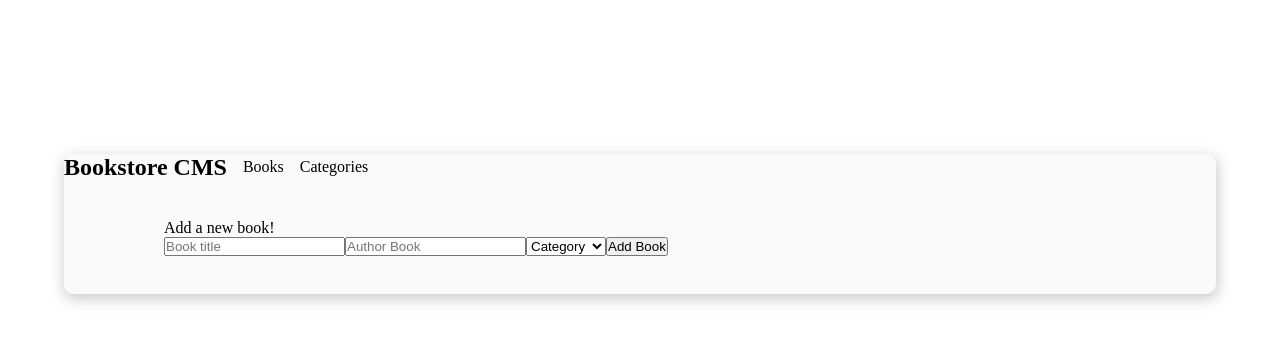
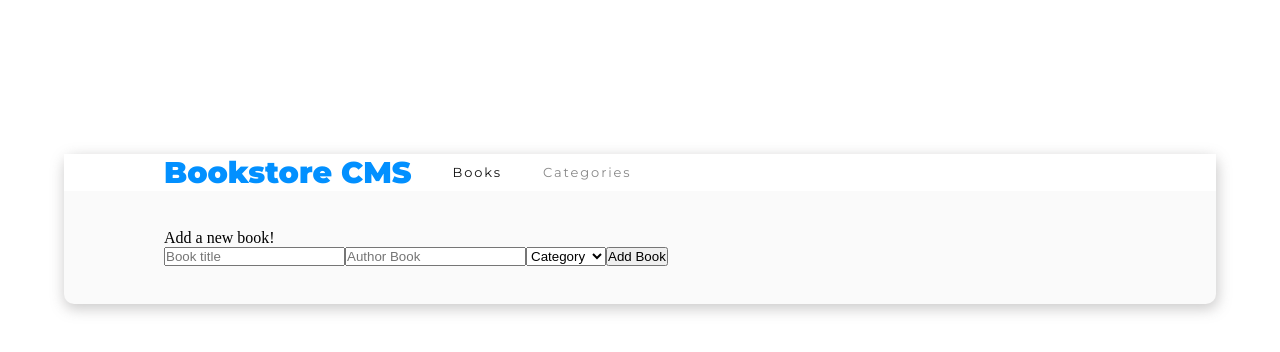
Before and after one commit to federicaulzurrun/Bookstore, a React (Create React App) app: page / in a window 1280 px wide. Shown: the top 352 px of the page. Built offline with nearby package versions, Linux system fonts and the light colour scheme; no server answers.

Commit message:
add style to the NavBar

```diff
--- a/src/components/NavBar.jsx
+++ b/src/components/NavBar.jsx
@@ -7,7 +7,7 @@ const NavBar = () => (
     <div className="navTitle">
       <h1>Bookstore CMS</h1>
       <Link to="/" className="navItems">Books</Link>
-      <NavLink to="/Categories" className="navItems">Categories</NavLink>
+      <NavLink to="/Categories" className="navItems cat">Categories</NavLink>
     </div>
   </nav>
 );
--- a/src/style/Navbar.css
+++ b/src/style/Navbar.css
@@ -1,16 +1,77 @@
+@import url('https://fonts.googleapis.com/css2?family=Montserrat:wght@400;900&display=swap');
+
 nav {
   display: flex;
+  flex-direction: column;
+  padding: 0.5rem;
   justify-content: space-between;
+  align-items: center;
+  background-color: #fff;
 }
 
 .navTitle {
   display: flex;
-  justify-content: space-between;
+  align-items: center;
+  flex-direction: column;
 }
 
 .navItems {
-  padding-left: 1rem;
+  font-size: 0.813rem;
+  font-weight: normal;
+  font-stretch: normal;
+  font-style: normal;
+  font-family: 'Montserrat', sans-serif;
+  line-height: normal;
+  letter-spacing: 1.9px;
+  color: #121212;
   text-decoration: none;
-  color: #000;
-  align-self: center;
+  margin-bottom: 1rem;
 }
+
+.cat {
+  opacity: 0.5;
+}
+
+h1 {
+  color: #0290ff;
+  font-weight: bold;
+  font-size: 1.875rem;
+  font-stretch: normal;
+  font-style: normal;
+  line-height: normal;
+  letter-spacing: normal;
+  font-family: 'Montserrat', sans-serif;
+}
+
+.userIcon {
+  width: 1.063rem;
+  height: 1.063rem;
+  color: #0290ff;
+  border: solid 1px #e8e8e8;
+  border-radius: 45rem;
+  padding: 0.875rem;
+  cursor: pointer;
+}
+
+@media screen and (min-width: 768px) {
+  nav {
+    flex-direction: row;
+  }
+
+  .navTitle {
+    flex-direction: row;
+  }
+}
+
+@media screen and (min-width: 768px) {
+  .navItems {
+    padding-left: 2.563rem;
+    margin-bottom: 0;
+  }
+}
+
+@media screen and (min-width: 1024px) {
+  nav {
+    padding: 0 6.25rem 0 6.25rem;
+  }
+}
```
